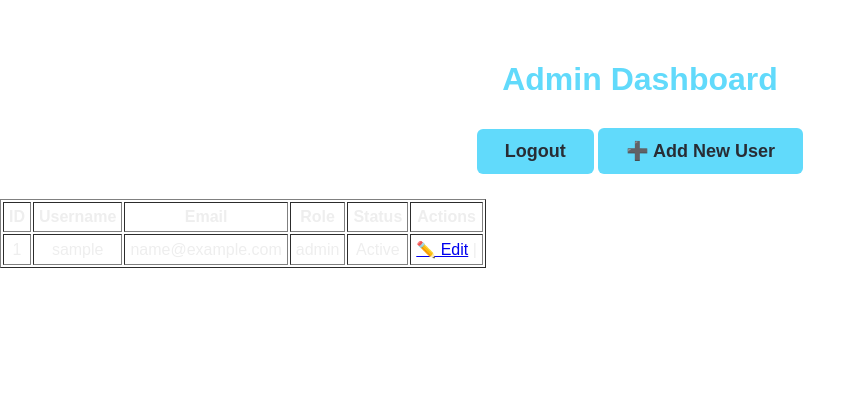
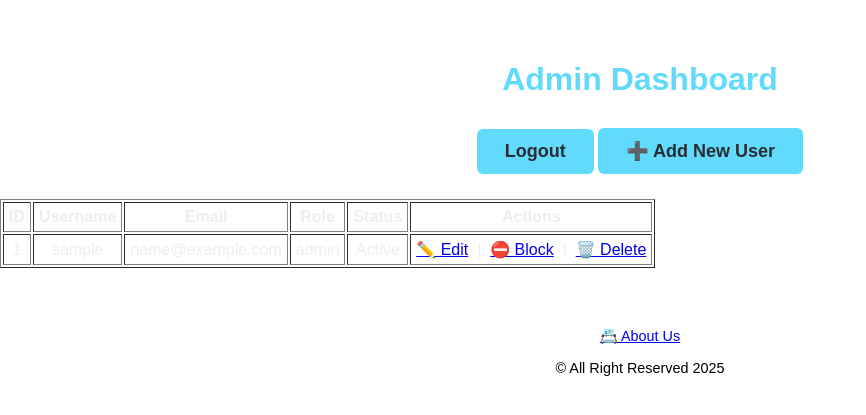
Before and after one commit to RuchiDissa/resume-classifier-ai, a Flask app: page /admin in a window 1280 px wide. Shown: the top 415 px of the page, without its empty margins (0-866 px from the left). Run offline with Flask 2, Linux system fonts and the light colour scheme; the visitor is signed in with stand-in values (Sample User, id 1); data comes from the database, SQL or seed files in the repository.

Commit message:
Update admin.html

```diff
--- a/app/templates/admin.html
+++ b/app/templates/admin.html
@@ -22,12 +22,20 @@
         <td>{{ user.email }}</td>
         <td>{{ user.role }}</td>
         <td>{{ 'Blocked' if user.blocked else 'Active' }}</td>
-        <td>
-          <a href="{{ url_for('routes.edit_user', user_id=user.id) }}">✏️ Edit</a> |
-        </td>
+        <td class="actions-cell">
+  <a href="{{ url_for('routes.edit_user', user_id=user.id) }}">✏️ Edit</a> &nbsp;|&nbsp;
+  <a href="{{ url_for('routes.toggle_block_user', user_id=user.id) }}">⛔ Block</a> &nbsp;|&nbsp;
+  <a href="{{ url_for('routes.delete_user', user_id=user.id) }}">🗑️ Delete</a>
+</td>
       </tr>
       {% endfor %}
     </table>
   </div>
+
+    <footer>
+      <div class="left-align">
+        <a href="/about" class="homebtn">📇 About Us</a></div>
+        <p>&copy; All Right Reserved 2025</p>
+    </footer>
 </body>
 </html>
```
